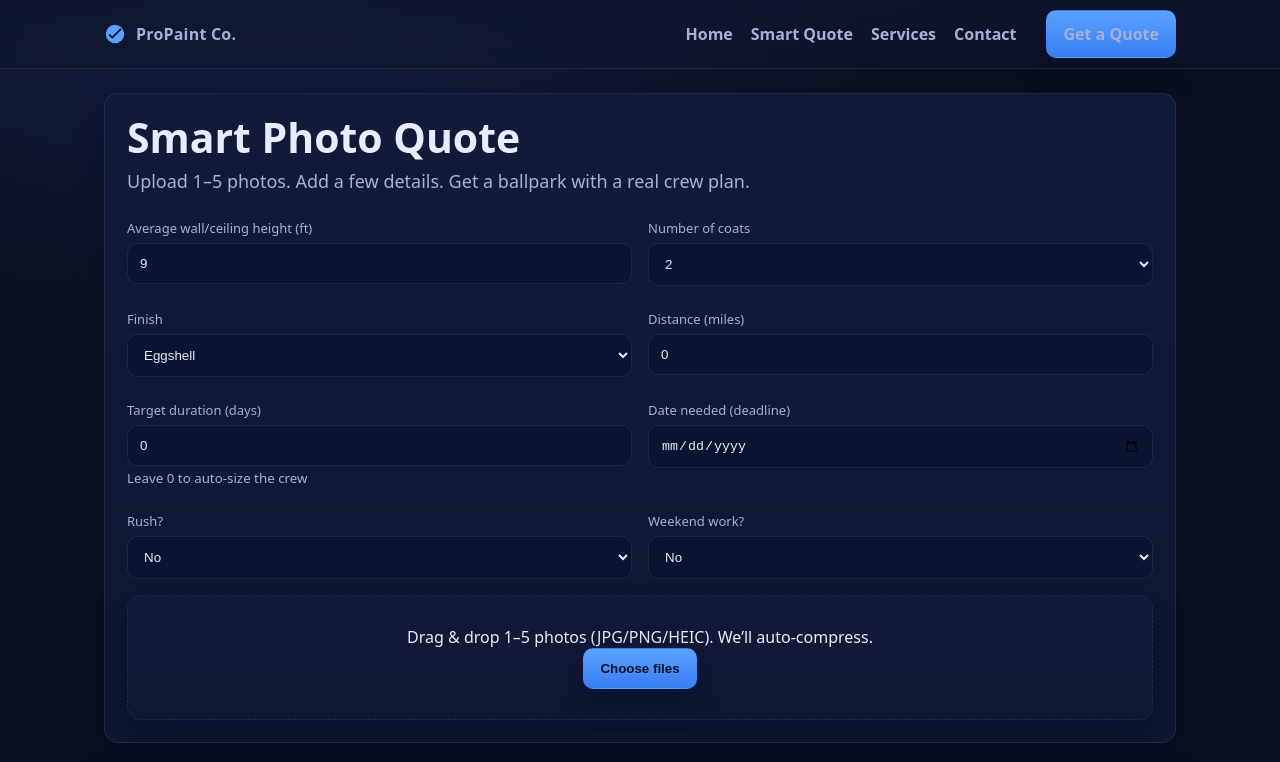
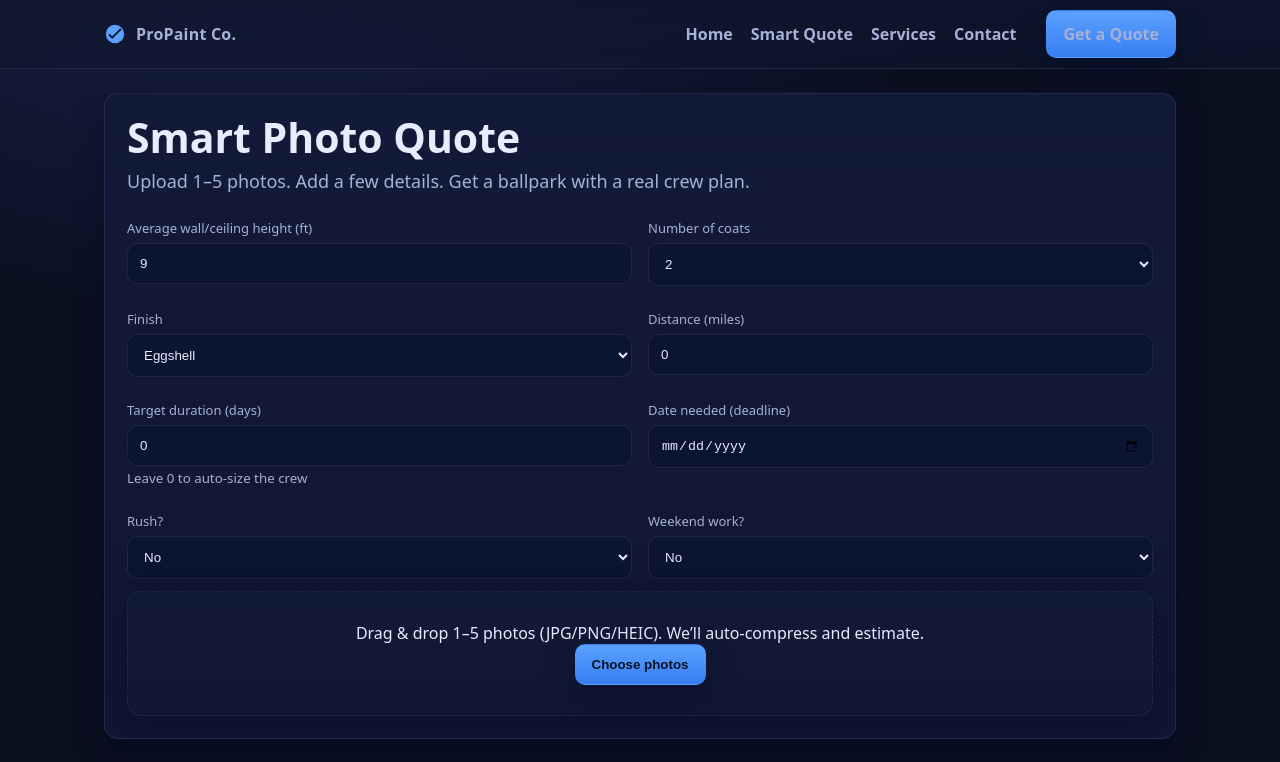
Before and after one commit to morpheus18-glitch/Paintco, a Next.js app in the folder painting-co/: page /quote in a window 1280 px wide. Shown: the top 762 px of the page. Built offline with nearby package versions, Linux system fonts and the light colour scheme.

Commit message:
Update UploadDropzone.tsx

```diff
--- a/painting-co/components/UploadDropzone.tsx
+++ b/painting-co/components/UploadDropzone.tsx
@@ -1,77 +1,81 @@
 'use client';
-import { useState, useRef } from 'react';
+import { useEffect, useRef, useState } from 'react';
 import { compressToJpeg } from '@lib/client-image';
 
-type Props = { onSubmit:(files:File[])=>void, disabled?:boolean };
+type Props = { onSubmit: (files: File[]) => void; disabled?: boolean; };
 
-export default function UploadDropzone({ onSubmit, disabled }:Props) {
-  const [files, setFiles] = useState<File[]>([]);
-  const [compressed, setCompressed] = useState<File[] | null>(null);
+export default function UploadDropzone({ onSubmit, disabled }: Props) {
+  const [raw, setRaw] = useState<File[]>([]);
+  const [processed, setProcessed] = useState<File[]>([]);
   const [busy, setBusy] = useState(false);
+  const [autoKicked, setAutoKicked] = useState(false);
   const inputRef = useRef<HTMLInputElement>(null);
 
-  const takeFirst5 = (list: FileList | File[]) => Array.from(list).slice(0,5);
   const acceptList = 'image/*,.heic,.heif';
+  const takeFirst5 = (list: FileList | File[]) => Array.from(list).slice(0, 5);
 
-  const pick = async (list: FileList | File[]) => {
+  const handleFiles = async (list: FileList | File[]) => {
     const chosen = takeFirst5(list);
-    setFiles(chosen);
+    setRaw(chosen);
     setBusy(true);
     try {
-      const processed: File[] = [];
+      const out: File[] = [];
       for (const f of chosen) {
         try {
-          const jpg = await compressToJpeg(f, { maxDim: 1600, targetBytes: 1.5*1024*1024 });
-          processed.push(jpg);
-        } catch (e:any) {
-          alert(`${f.name}: ${e.message || 'Unsupported image format. Please use JPG/PNG/HEIC.'}`);
+          const jpg = await compressToJpeg(f, { maxDim: 1600, targetBytes: 1.5 * 1024 * 1024 });
+          out.push(jpg);
+        } catch (e: any) {
+          console.warn('compress error', e);
         }
       }
-      if (processed.length === 0) { setCompressed(null); return; }
-      setCompressed(processed);
+      setProcessed(out);
     } finally {
       setBusy(false);
     }
   };
 
+  // Auto-submit once we finish processing
+  useEffect(() => {
+    if (!busy && processed.length > 0 && !autoKicked) {
+      setAutoKicked(true);
+      onSubmit(processed);
+    }
+  }, [busy, processed, autoKicked, onSubmit]);
+
   const onDrop = async (e: React.DragEvent<HTMLDivElement>) => {
     e.preventDefault();
-    await pick(e.dataTransfer.files);
+    await handleFiles(e.dataTransfer.files);
   };
 
   const onPick = async (e: React.ChangeEvent<HTMLInputElement>) => {
-    if (e.target.files) await pick(e.target.files);
+    if (e.target.files) await handleFiles(e.target.files);
   };
 
-  const handleSubmit = () => onSubmit(compressed ?? files);
-  const list = compressed ?? files;
-
   return (
-    <div className="grid" style={{gap:12, marginTop:16}}>
+    <div className="grid" style={{ gap: 12, marginTop: 12 }}>
       <div
         className="card"
-        onDragOver={(e)=>e.preventDefault()}
+        onDragOver={(e) => e.preventDefault()}
         onDrop={onDrop}
-        style={{textAlign:'center', padding:'30px 20px', borderStyle:'dashed'}}
+        style={{ textAlign: 'center', padding: '30px 20px', borderStyle: 'dashed' }}
       >
-        <p style={{margin:0}}>Drag & drop 1–5 photos (JPG/PNG/HEIC). We’ll auto-compress.</p>
-        <button className="btn" onClick={()=>inputRef.current?.click()} disabled={disabled || busy}>
-          {busy ? 'Processing…' : 'Choose files'}
+        <p style={{ margin: 0 }}>Drag & drop 1–5 photos (JPG/PNG/HEIC). We’ll auto-compress and estimate.</p>
+        <button className="btn" onClick={() => inputRef.current?.click()} disabled={disabled || busy}>
+          {busy ? 'Processing…' : 'Choose photos'}
         </button>
-        <input ref={inputRef} type="file" accept={acceptList} multiple onChange={onPick} style={{display:'none'}} />
+        <input ref={inputRef} type="file" accept={acceptList} multiple onChange={onPick} style={{ display: 'none' }} />
       </div>
 
-      {list.length>0 && (
+      {raw.length > 0 && (
         <div className="card">
           <strong>Selected:</strong>
-          <ul style={{marginTop:8}}>
-            {list.map((f,i)=><li key={i}>{f.name} — {(f.size/1024/1024).toFixed(2)} MB</li>)}
+          <ul style={{ marginTop: 8 }}>
+            {raw.map((f, i) => (
+              <li key={i}>{f.name}</li>
+            ))}
           </ul>
-          <button className="btn" onClick={handleSubmit} disabled={disabled || busy}>
-            {busy ? 'Compressing…' : 'Get Estimate'}
-          </button>
-          <p style={{color:'#a7b0d6', marginTop:8, fontSize:12}}>
-            RAW/ProRAW (.dng) isn’t supported in-browser. Use JPG/HEIC or take a standard photo.
+          <p style={{ color: '#a7b0d6', marginTop: 8, fontSize: 12 }}>
+            We’ll submit automatically once the images are optimized.
           </p>
         </div>
       )}
```
